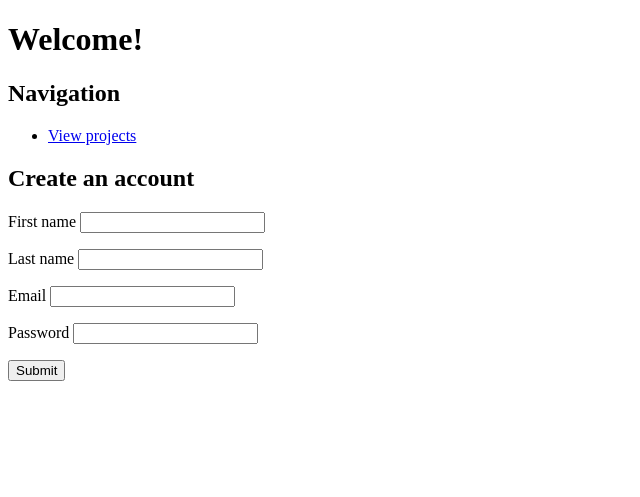
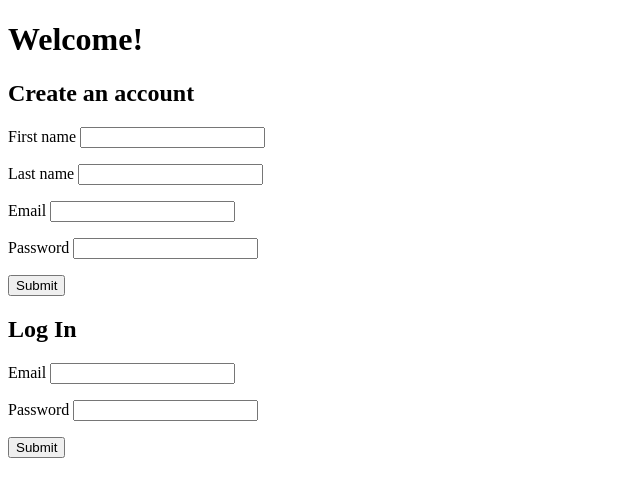
Before and after one commit to mmignola/Hackbright-Capstone-Project, a Flask app: page / in a window 1280 px wide. Shown: the top 497 px of the page, without its empty margins (0-640 px from the left). Run offline with Flask 2, Linux system fonts and the light colour scheme.

Commit message:
added log in functionality and user_profile.html

```diff
--- a/server.py
+++ b/server.py
@@ -30,7 +30,7 @@ def create_user():
     user = crud.get_user_by_email(email)
 
     if user:
-        flash("An account already exists under this email.")
+        flash("An account already exists under that email.")
     else:
         user = crud.create_user(fname, lname, email, password)
         db.session.add(user)
@@ -40,6 +40,32 @@ def create_user():
     return redirect('/')
 
 
+@app.route('/login', methods=['POST'])
+def process_login():
+    """Process user login."""
+
+    email = request.form.get('email')
+    password = request.form.get('password')
+
+    user = crud.get_user_by_email(email)
+
+    if not user or user.password != password:
+        flash("The email or password entered was incorrect.")
+    else:
+        session["user_email"] = user.email
+        flash(f"Welcome back, {user.fname}!")
+
+    return redirect('/user_profile')
+
+
+@app.route('/user_profile')
+def profile():
+    """View user's profile."""
+
+    return render_template('user_profile.html')
+
+
+
 
 if __name__ == "__main__":
     # DebugToolbarExtension(app)
--- a/templates/homepage.html
+++ b/templates/homepage.html
@@ -2,11 +2,6 @@
 <html>
 
 <h1>Welcome!</h1>
-
-<h2>Navigation</h2>
-<ul>
-    <li><a href="/projects">View projects</a></li>
-</ul>
 
 
 <h2>Create an account</h2>
@@ -24,7 +19,21 @@
             Password <input type="text" name="password">
         </p>
         <p>
-            <input type="submit"
+            <input type="submit">
+        </p>
+    </form>
+
+
+<h2>Log In</h2>
+    <form action="/login" method="POST">
+        <p>
+            Email <input type="text" name="email">
+        </p>
+        <p>
+            Password <input type="text" name="password">
+        </p>
+        <p>
+            <input type="submit">
         </p>
     </form>
 
--- /dev/null
+++ b/templates/user_profile.html
@@ -0,0 +1,6 @@
+<!DOCTYPE html>
+<html>
+
+<h1>This is a profile page!</h1>
+
+</html>
```
Also changed, not shown: templates/base.html (added).
